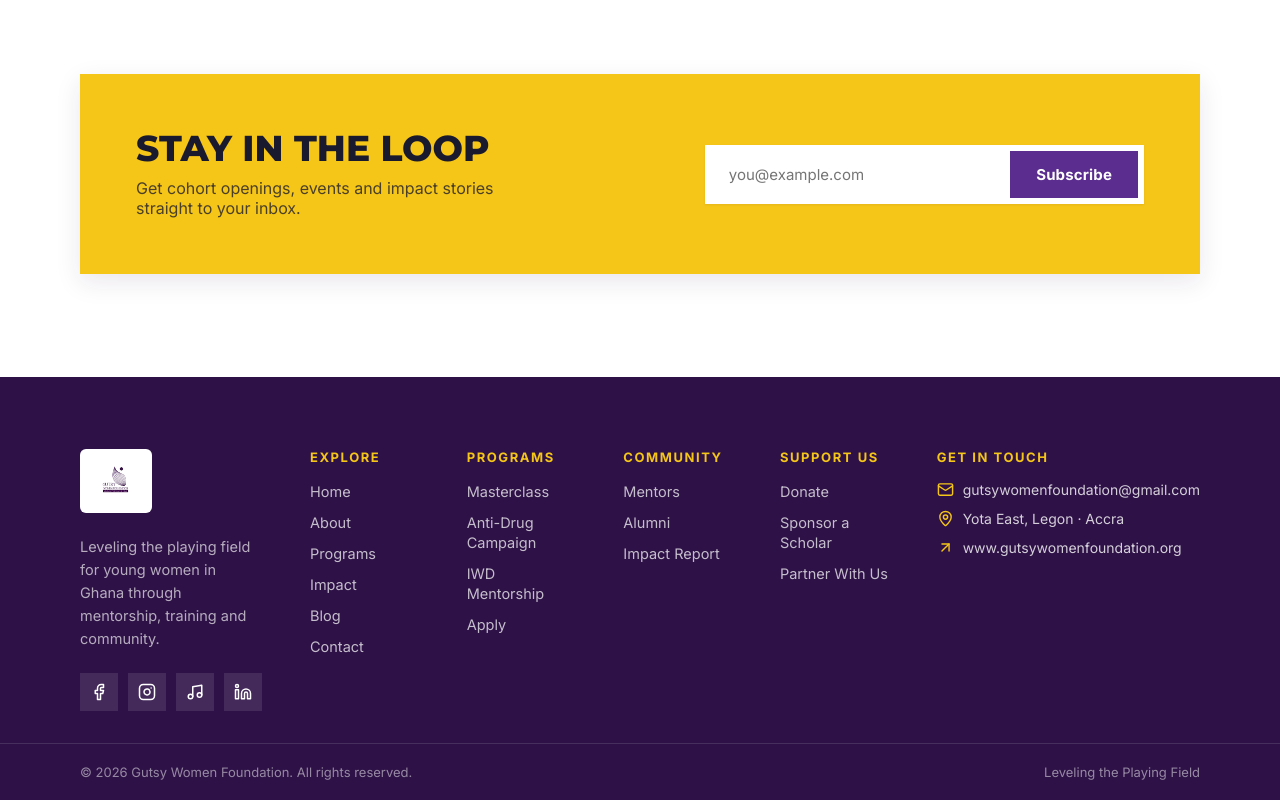
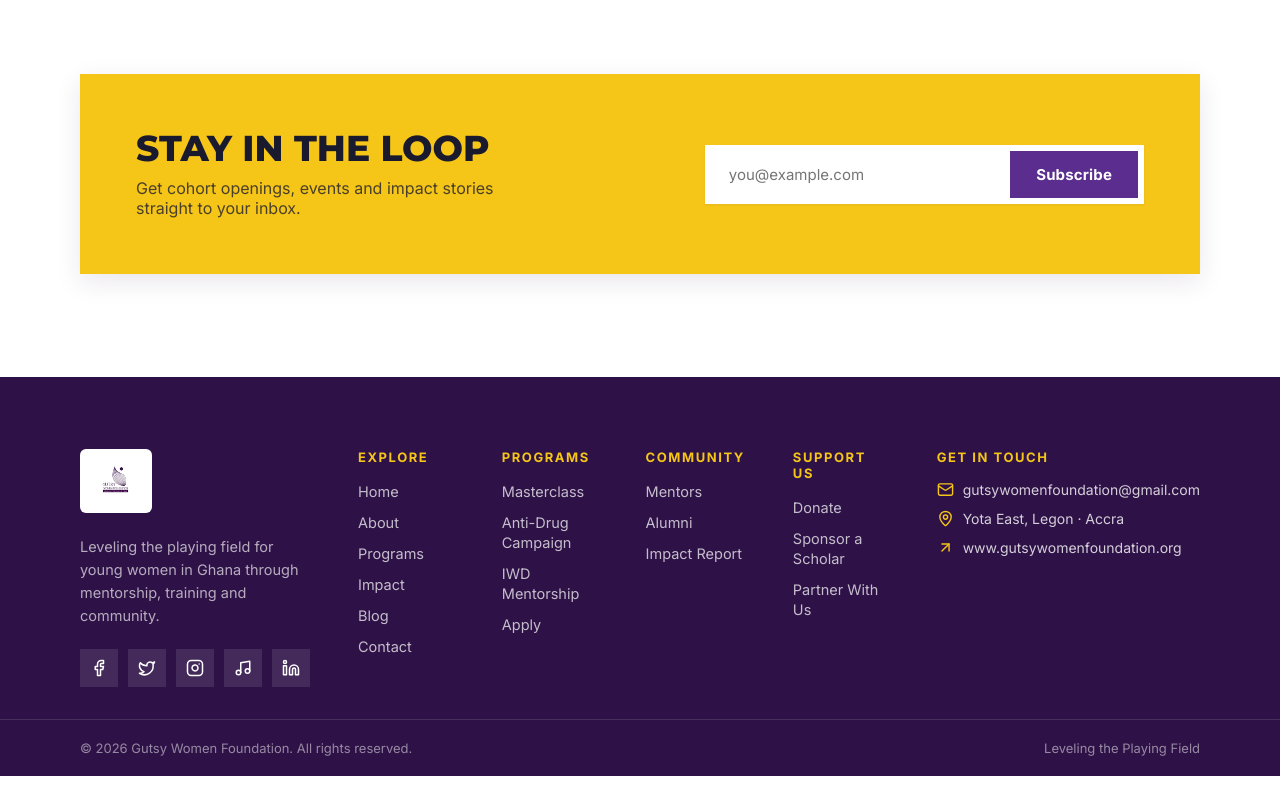
Before and after one commit to PlnDominic/Gusty-Women-Foundation, a Next.js app: page / in a window 1280 px wide. Shown: the part 6678-7478 px from the top of the page. After the commit the page ends 7454 px from the top, so only its background shows below. Built offline with nearby package versions, Linux system fonts and the light colour scheme.

Commit message:
Add X (Twitter) social link for GWF
Co-Authored-By: Claude Sonnet 4.6 <noreply@anthropic.com>
Claude-Session: https://claude.ai/code/session_015yfP8TWfJHY4mUFHVCkD7L

```diff
--- a/components/layout/Footer.tsx
+++ b/components/layout/Footer.tsx
@@ -14,6 +14,7 @@ const COLS = [
 
 const SOCIALS = [
   { name: 'facebook', href: 'https://www.facebook.com/share/14bzn1Wny9S/?mibextid=wwXIfr' },
+  { name: 'twitter', href: 'https://x.com/gwf_gutsy' },
   { name: 'instagram', href: 'https://www.instagram.com/gutsy_women_foundation?igsh=MW1mN2Z0cmZnMDVoZg==' },
   { name: 'music', href: 'https://www.tiktok.com/@gutsy.women.foundation' },
   { name: 'linkedin', href: 'https://www.linkedin.com/in/gutsy-women-foundation-884123347' },
```
